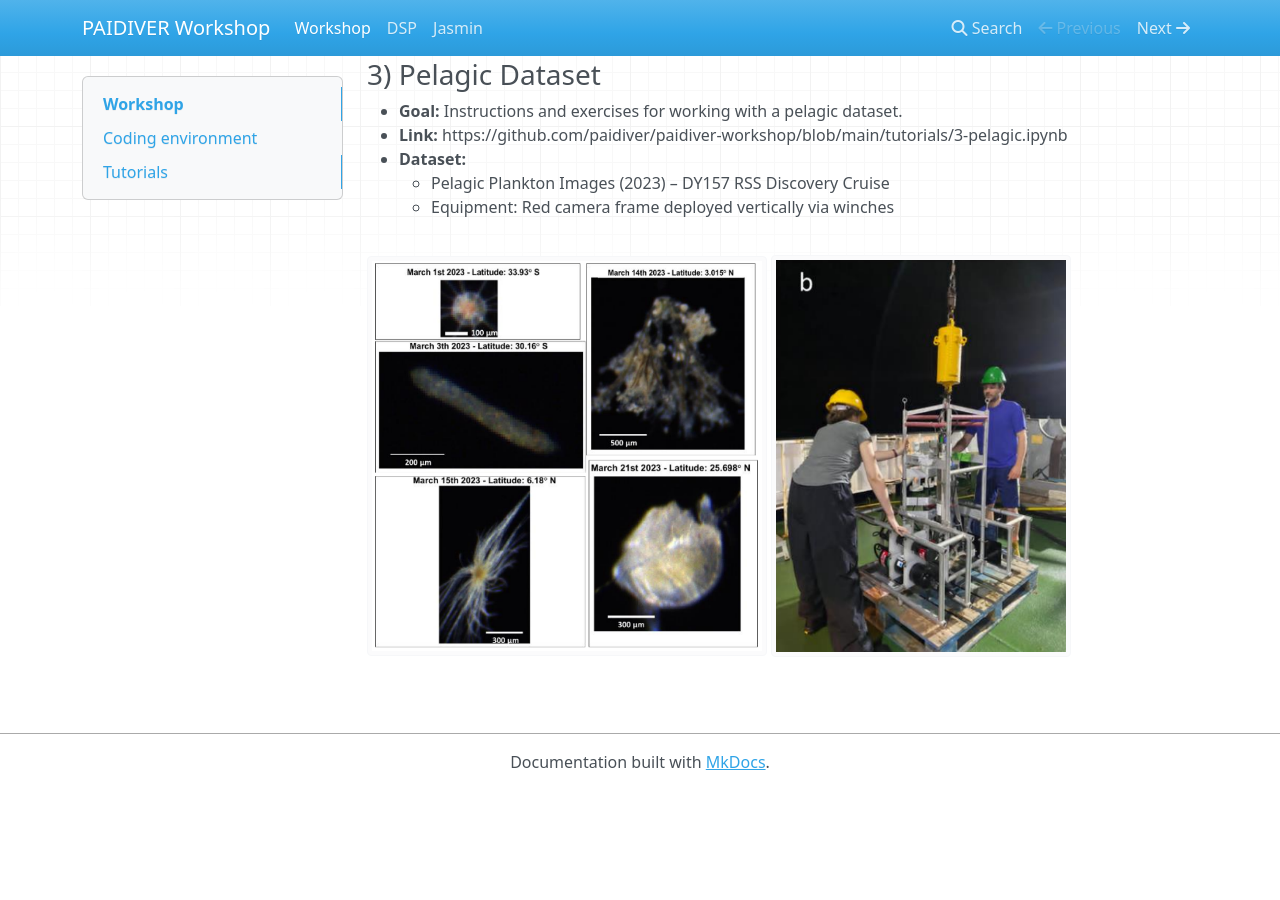
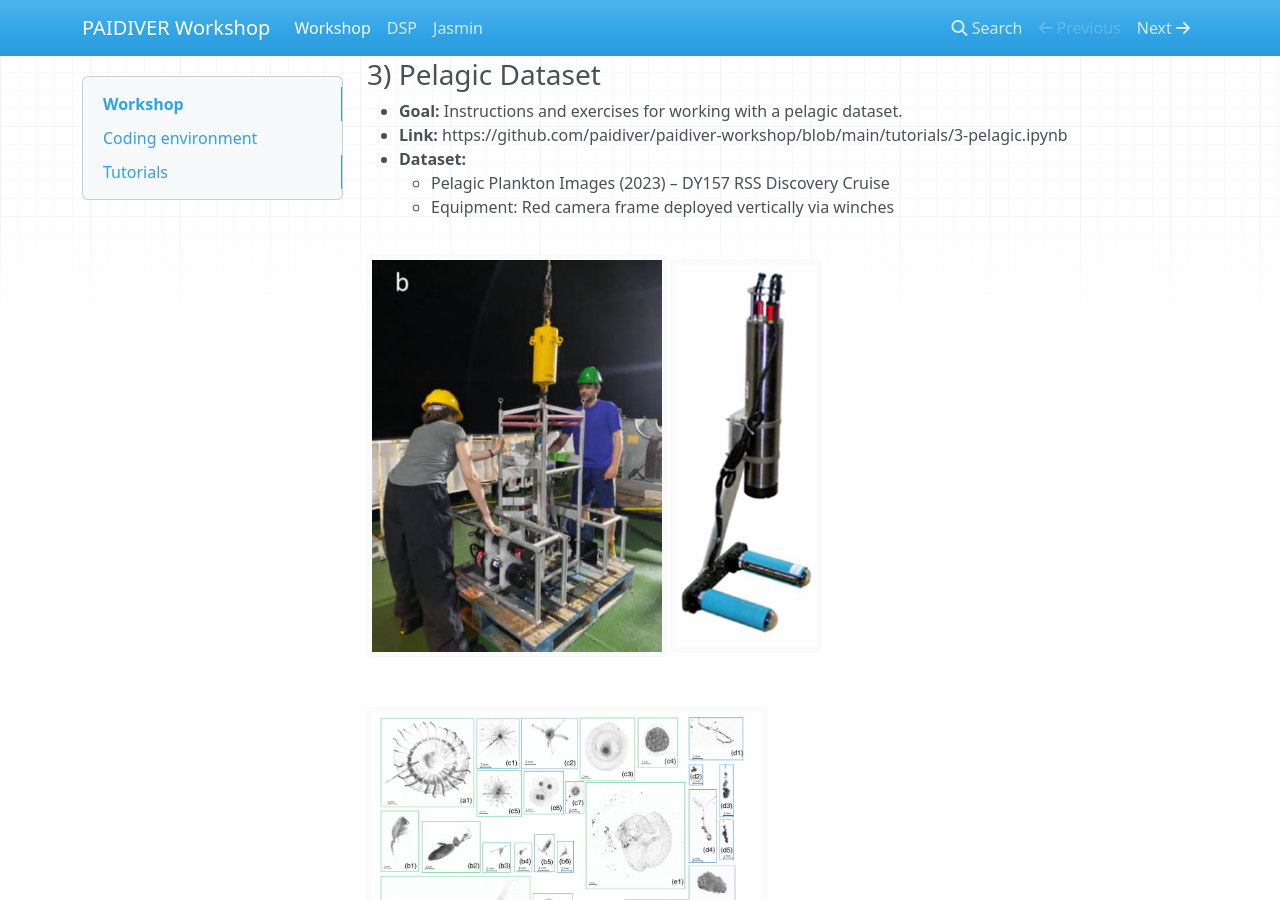
Before and after one commit to paidiver/paidiver-workshop, an MkDocs documentation site: the page built from docs/index.md, in a window 1280 px wide and 900 px high, scrolled down 1675 px. Built offline with MkDocs 1.6.1, drawn with Linux system fonts in a browser that asks for light colours; nearby versions of some CDN libraries; before the commit the page ends 2465 px from its top, so only the background shows below that.

Commit message:
update pelagic images

```diff
--- a/docs/index.md
+++ b/docs/index.md
@@ -48,5 +48,6 @@ The following tutorials will be used during the workshop:
     - Pelagic Plankton Images (2023) – DY157 RSS Discovery Cruise
     - Equipment: Red camera frame deployed vertically via winches
 
+<img src="assets/pelagic3.png" alt="Pelagic Image 2" style="width:300px;"/>
+<img src="assets/pelagic2.png" alt="Pelagic Image 2" style="width:150px;"/>
 <img src="assets/pelagic1.png" alt="Pelagic Image 1" style="width:400px;"/>
-<img src="assets/pelagic2.png" alt="Pelagic Image 2" style="width:300px;"/>
```
Also changed, not shown: docs/assets/pelagic1.png, docs/assets/pelagic2.png, docs/assets/pelagic3.png (added), 1 other file.
